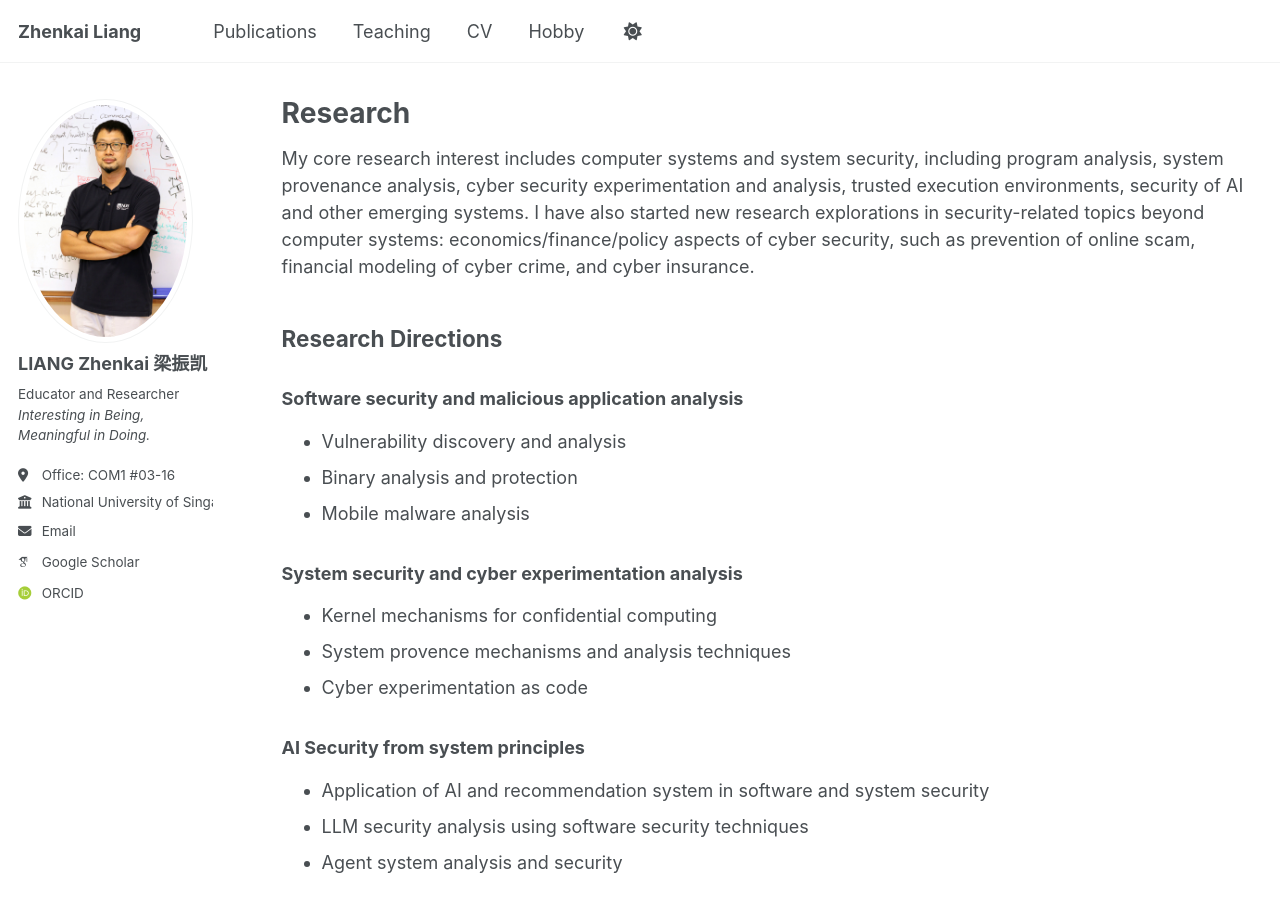
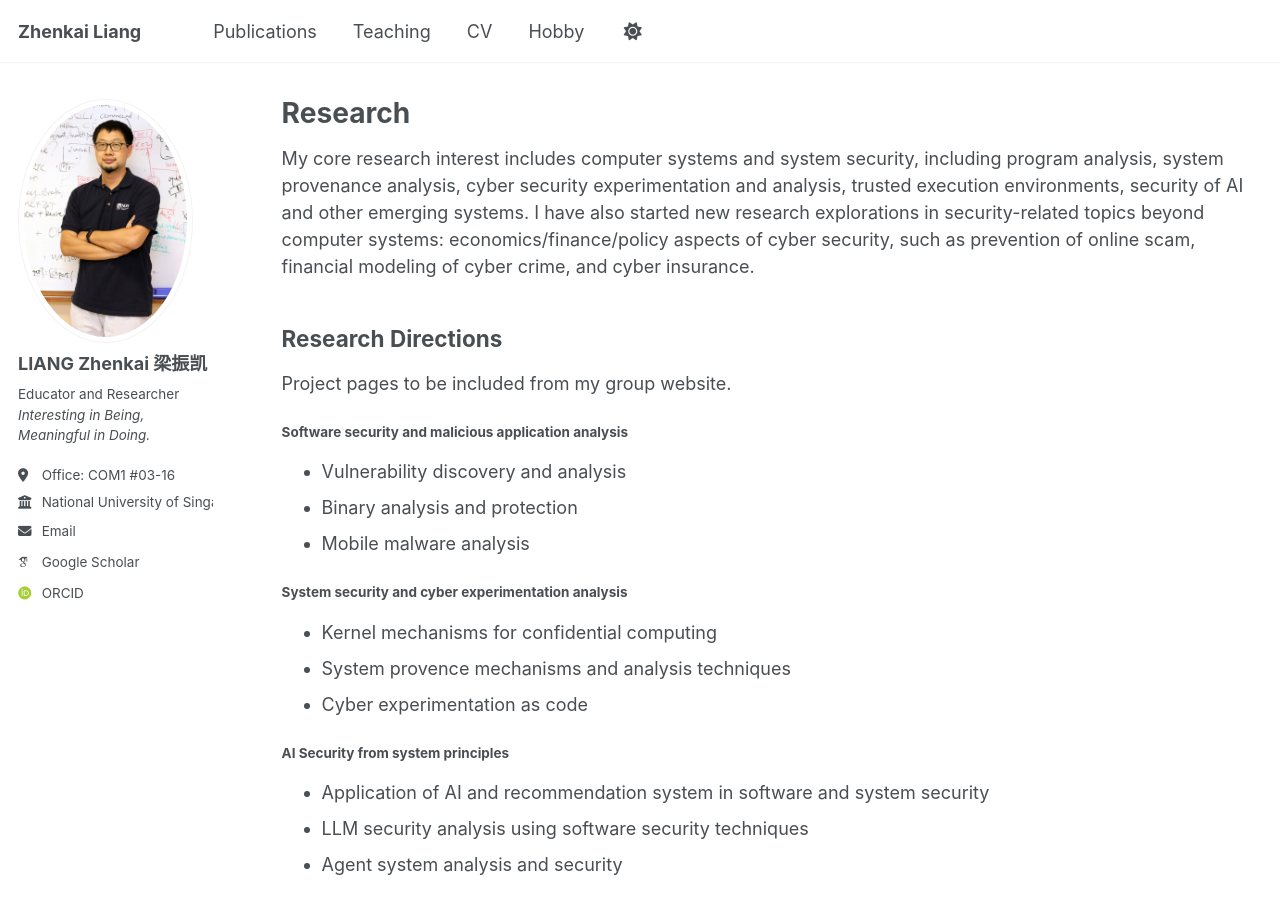
Before and after one commit to zhenkai-liang/zhenkai-liang.github.io, a Jekyll site: the page built from _pages/research.md, in a window 1280 px wide and 900 px high. Built offline with Jekyll 4.4.1, drawn with Linux system fonts in a browser that asks for light colours; some web fonts are replaced; a script that is not in the unit is left out.

Commit message:
Update research.md

```diff
--- a/_pages/research.md
+++ b/_pages/research.md
@@ -11,23 +11,24 @@ My core research interest includes computer systems and system security, includi
 
 Research Directions
 -------------------
+Project pages to be included from my group website.
 
-### Software security and malicious application analysis
+#### Software security and malicious application analysis
 * Vulnerability discovery and analysis
 * Binary analysis and protection
 * Mobile malware analysis
 
-### System security and cyber experimentation analysis
+#### System security and cyber experimentation analysis
 * Kernel mechanisms for confidential computing
 * System provence mechanisms and analysis techniques
 * Cyber experimentation as code
 
-### AI Security from system principles
+#### AI Security from system principles
 * Application of AI and recommendation system in software and system security
 * LLM security analysis using software security techniques
 * Agent system analysis and security
 
-### Security beyond systems
+#### Security beyond systems
 * Online scam prevention
 * Financial modeling of cyber crime
 * Cyber risk modeling and cyber insurance
```
